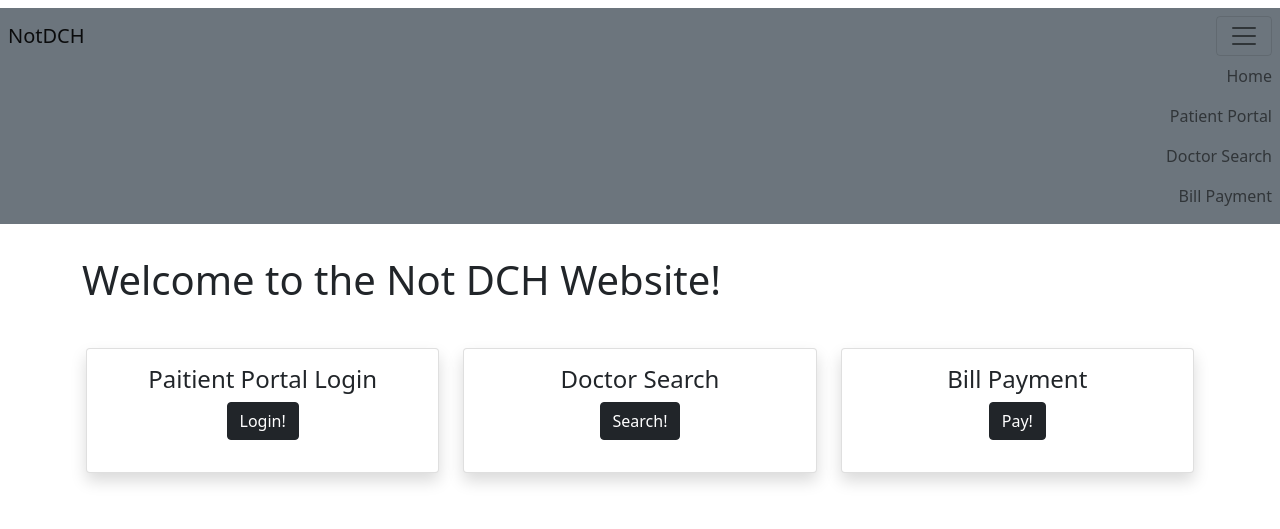
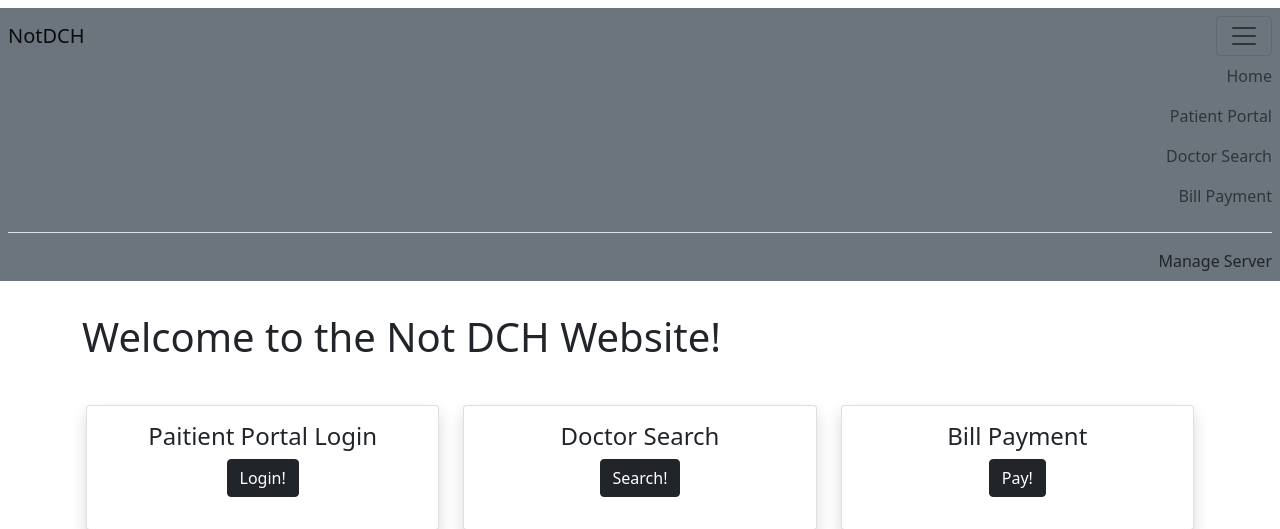
Before and after one commit to zmweske/cs495-s22, a Django app: page / in a window 1280 px wide, after a click that opens the changed part. Shown: the top 529 px of the page. Run offline with Django 4.2, Linux system fonts and the light colour scheme.

Commit message:
Fixing things

```diff
--- a/templates/base.html
+++ b/templates/base.html
@@ -28,7 +28,12 @@
                         <a href="/search/" class="nav-link">Doctor Search</a>
                     </li>
                     <li class="nav-item ">
-                        <a href="/" class="nav-link">Bill Payment</a>
+                        <a href="/payment/" class="nav-link">Bill Payment</a>
+                    </li>
+                    <li class="border-top my-3"></li>
+                    <li class="nav-item">
+                        <buttonclass"btn btn-toggle align-items-center rounded collapsed" data-bs-toggle="collapse" data-bs-target="#manage-collapse">Manage Server</button>
+                        <div id="manage-collapse" class="collapse"> Test Text</div>
                     </li>
                 </ul>
             </div>
```
Also changed, not shown: 1 other file.
